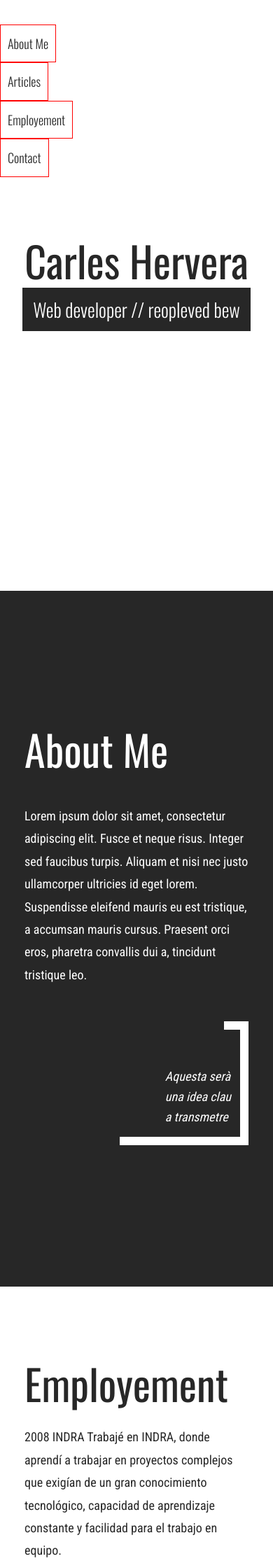
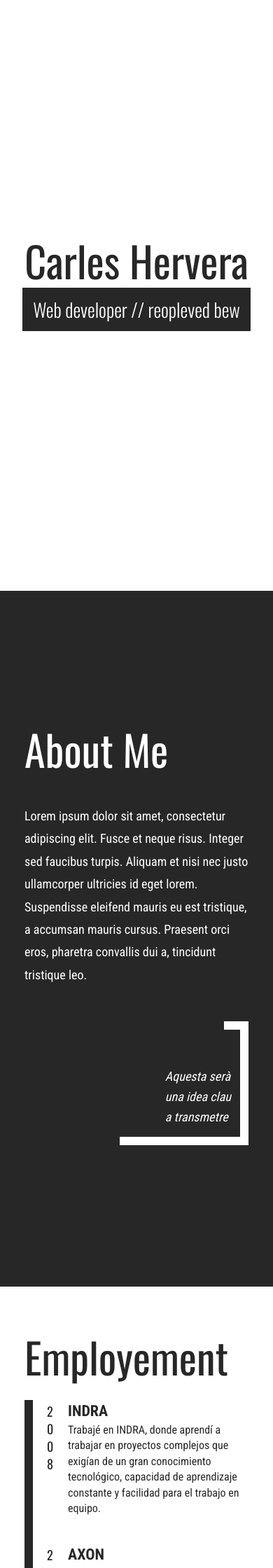
Before and after one commit to chervera/carleshervera-template, a PHP site: page / in a window 390 px wide. Shown: the top 2240 px of the page at 70% size. Run offline with PHP 8.4, Linux system fonts and the light colour scheme; some libraries are stand-ins or nearby versions.

Commit message:
employement mobile done

```diff
--- a/assets/css/main.css
+++ b/assets/css/main.css
@@ -19,10 +19,12 @@ body {
 }
 
 nav {
+
     position: fixed;
     padding-top: 35px;
     width: 100%;
     display: flex;
+    display: none;
     flex-direction: column;
 }
 
@@ -139,6 +141,40 @@ section .h1 {
     padding: 75px 35px;
 }
 
+.timeline {
+    border-left: 12px solid #272727;
+    padding-left: 25px;
+}
+
+.timeline .event {
+    position: relative;
+    padding-left: 25px;
+    margin-bottom: 35px;
+}
+
+.timeline .event .year {
+    position: absolute;
+    left: -5px;
+    width: 0;
+    top: 4px;
+    word-wrap: break-word;
+    font-family: 'Oswald', sans-serif;
+    font-weight: 400;
+    line-height: 1.4em;
+}
+
+.timeline .event .title {
+    font-weight: 700;
+    display: block;
+    font-size: 22px;
+}
+
+.timeline .event .description {
+    font-size: 16px;
+    line-height: 1.4em;
+    display: inline-block;
+}
+
 #articles {
     display: flex;
     flex-direction: column;
@@ -247,17 +283,17 @@ section .h1 {
     justify-content: center;
 }
 
-#contact-me .content .h1{
+#contact-me .content .h1 {
     font-size: 35px;
 }
 
-#contact-me ul{
+#contact-me ul {
     display: flex;
     list-style: none;
     padding: 0;
 }
 
-#contact-me ul li a{
+#contact-me ul li a {
     text-indent: -99999px;
     width: 32px;
     height: 32px;
@@ -265,11 +301,11 @@ section .h1 {
     margin: 5px;
 }
 
-.social-networks.icons a.linked-in{
+.social-networks.icons a.linked-in {
     background: url('../img/linkedin.png') center center no-repeat;
 }
 
-.social-networks.icons a.twitter{
+.social-networks.icons a.twitter {
     background: url('../img/twitter.png') center center no-repeat;
 }
 
--- a/index.html
+++ b/index.html
@@ -7,7 +7,7 @@
     <meta name="robots" content="index, follow" />
     <meta name="viewport" content="width=device-width, initial-scale=1, shrink-to-fit=no">
 
-    <link href="https://fonts.googleapis.com/css?family=Oswald:300,400,500|Roboto+Condensed|Roboto:300,400,400i" rel="stylesheet">
+    <link href="https://fonts.googleapis.com/css?family=Oswald:300,400,500|Roboto+Condensed:300,400,700|Roboto:300,400,400i" rel="stylesheet">
 
     <link rel="stylesheet" href="./node_modules/normalize.css/normalize.css">
 
@@ -58,18 +58,18 @@
     </section>
     <section id="employement">
         <h1 class="h1">Employement</h1>
-        <div class="jobs">
-            <div class="job">
+        <div class="timeline">
+            <div class="event">
                 <span class="year">2008</span>
-                <span class="company">INDRA</span>
+                <span class="title">INDRA</span>
                 <span class="description">Trabajé en INDRA, donde aprendí a trabajar en proyectos complejos que exigían
                     de un gran conocimiento tecnológico, capacidad de aprendizaje constante y facilidad para el trabajo
                     en equipo.</span>
             </div>
 
-            <div class="job">
+            <div class="event">
                 <span class="year">2012</span>
-                <span class="company">AXON</span>
+                <span class="title">AXON</span>
                 <span class="description">Monté mi propia empresa, AXON, donde
                     aprendí el trato con el cliente, la venta y la
                     gestión de proyectos desde el principio
@@ -81,17 +81,17 @@
                 </span>
 
             </div>
-            <div class="job">
+            <div class="event">
                 <span class="year">2017</span>
-                <span class="company">ILERNA ONLINE</span>
+                <span class="title">ILERNA ONLINE</span>
                 <span class="description"> En mi paso por Ilerna Online tomé contacto con la formación, un tema que
                     siempre me ha interesado. Es una buena forma de crear mejores equipos y de sentar mejor los
                     conocimientos propios.</span>
             </div>
 
-            <div class="job">
+            <div class="event">
                 <span class="year">2018</span>
-                <span class="company">INDRA</span>
+                <span class="title">INDRA</span>
                 <span class="description">He vuelto a Indra donde ejecuto todo lo aprendido y sigo creciendo.</span>
             </div>
 
```
